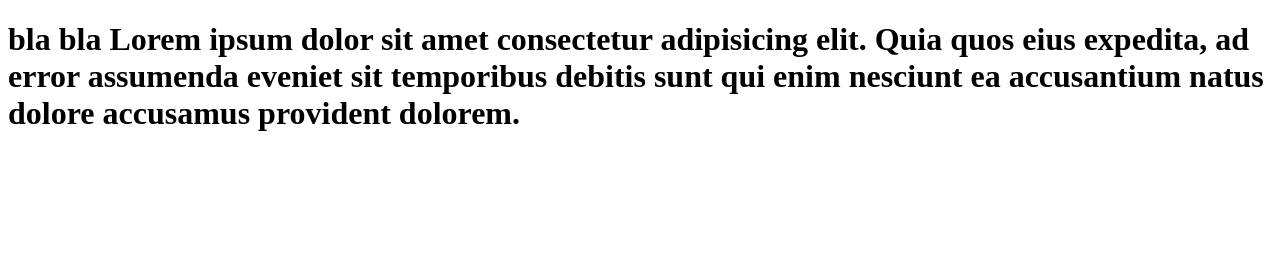
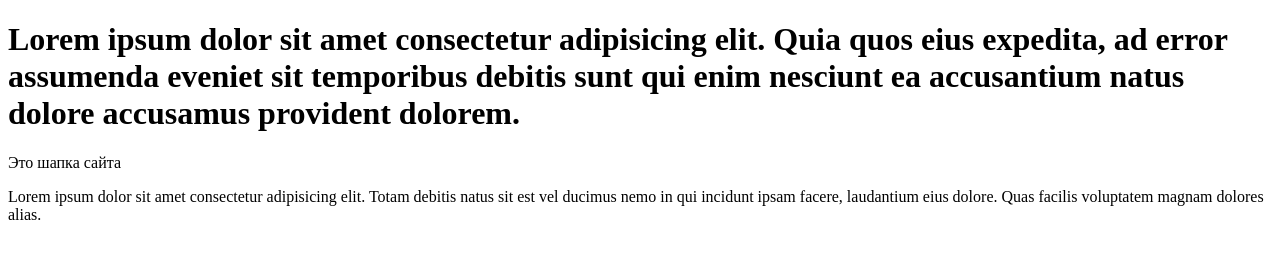
Before and after one commit to 54196/github-tutorial, a plain HTML site: page index.html in a window 1280 px wide. Drawn offline with Linux system fonts and the light colour scheme.

Commit message:
new updates

```diff
--- a/index.html
+++ b/index.html
@@ -9,9 +9,12 @@
 </head>
 
 <body>
-    <h1>bla bla Lorem ipsum dolor sit amet consectetur adipisicing elit. Quia quos eius expedita, ad error assumenda
+    <h1>Lorem ipsum dolor sit amet consectetur adipisicing elit. Quia quos eius expedita, ad error assumenda
         eveniet sit temporibus debitis sunt qui enim nesciunt ea accusantium natus dolore accusamus provident dolorem.
     </h1>
+    <p>Это шапка сайта </p>
+    <p>Lorem ipsum dolor sit amet consectetur adipisicing elit. Totam debitis natus sit est vel ducimus nemo in qui
+        incidunt ipsam facere, laudantium eius dolore. Quas facilis voluptatem magnam dolores alias.</p>
 </body>
 
 </html>
```
